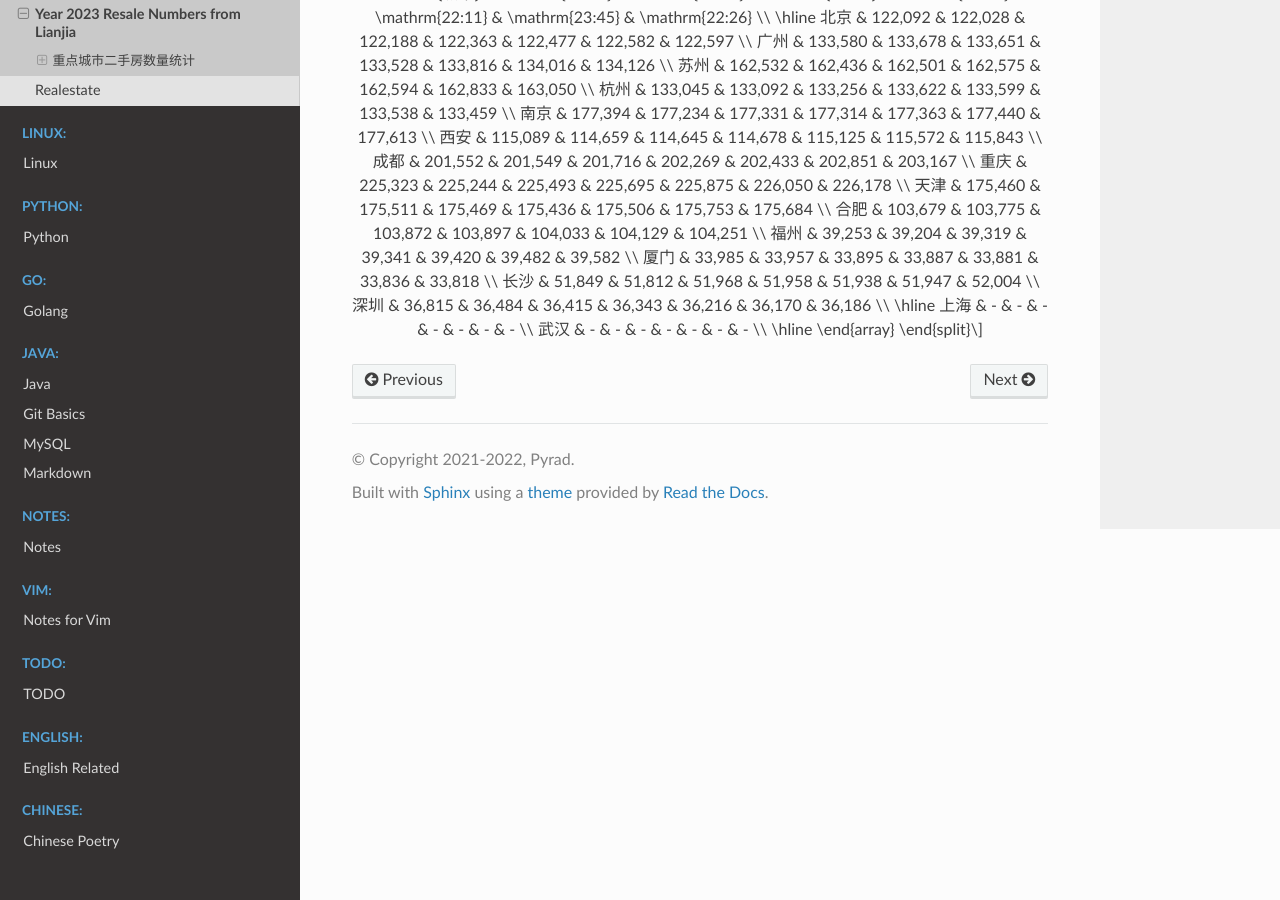
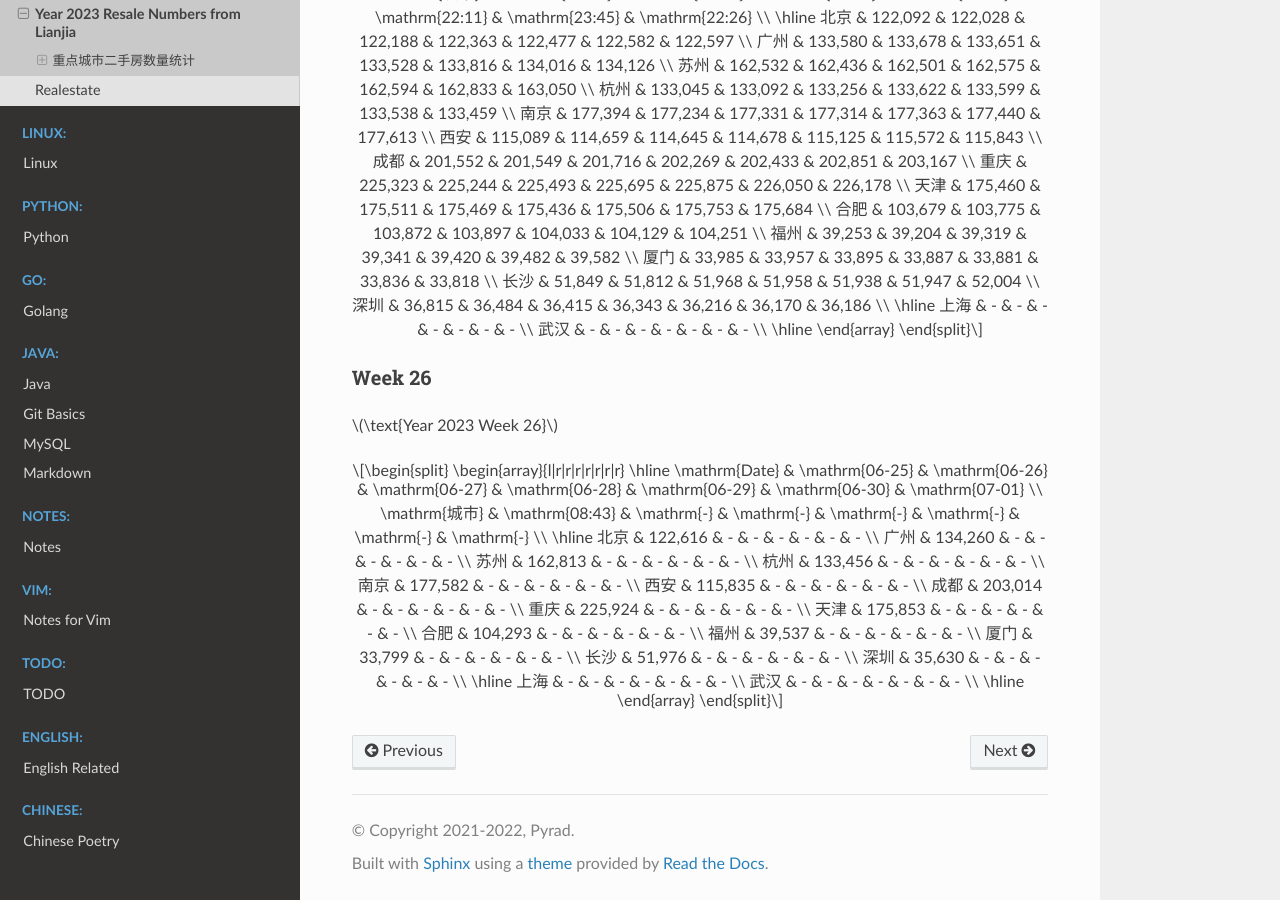
Before and after one commit to Pyrad/pyradnotes, a Sphinx documentation site: the page built from source/RealEstate/resalenumbers2023.md, in a window 1280 px wide and 900 px high, scrolled down 7718 px. Built offline with Sphinx 7.4.7 and the Read the Docs theme 2.0.0, drawn with Linux system fonts in a browser that asks for light colours; a script that is not in the unit is left out.

Commit message:
Realestate Update resale numbers 2023-06-25 08:56

```diff
--- a/source/RealEstate/resalenumbers2023.md
+++ b/source/RealEstate/resalenumbers2023.md
@@ -536,3 +536,35 @@ $$
 \hline
 \end{array}
 $$
+
+
+
+### Week 26
+
+$\text{Year 2023 Week 26}$
+$$
+\begin{array}{l|r|r|r|r|r|r|r}
+\hline
+\mathrm{Date} & \mathrm{06-25} & \mathrm{06-26} & \mathrm{06-27} & \mathrm{06-28} & \mathrm{06-29} & \mathrm{06-30} & \mathrm{07-01} \\
+\mathrm{城市} & \mathrm{08:43} & \mathrm{-} & \mathrm{-} & \mathrm{-} & \mathrm{-} & \mathrm{-} & \mathrm{-} \\
+\hline
+北京 & 122,616 & - & - & - & - & - & - \\
+广州 & 134,260 & - & - & - & - & - & - \\
+苏州 & 162,813 & - & - & - & - & - & - \\
+杭州 & 133,456 & - & - & - & - & - & - \\
+南京 & 177,582 & - & - & - & - & - & - \\
+西安 & 115,835 & - & - & - & - & - & - \\
+成都 & 203,014 & - & - & - & - & - & - \\
+重庆 & 225,924 & - & - & - & - & - & - \\
+天津 & 175,853 & - & - & - & - & - & - \\
+合肥 & 104,293 & - & - & - & - & - & - \\
+福州 & 39,537 & - & - & - & - & - & - \\
+厦门 & 33,799 & - & - & - & - & - & - \\
+长沙 & 51,976 & - & - & - & - & - & - \\
+深圳 & 35,630 & - & - & - & - & - & - \\
+\hline
+上海 & - & - & - & - & - & - & - \\
+武汉 & - & - & - & - & - & - & - \\
+\hline
+\end{array}
+$$
```
Also changed, not shown: 1 other file.
